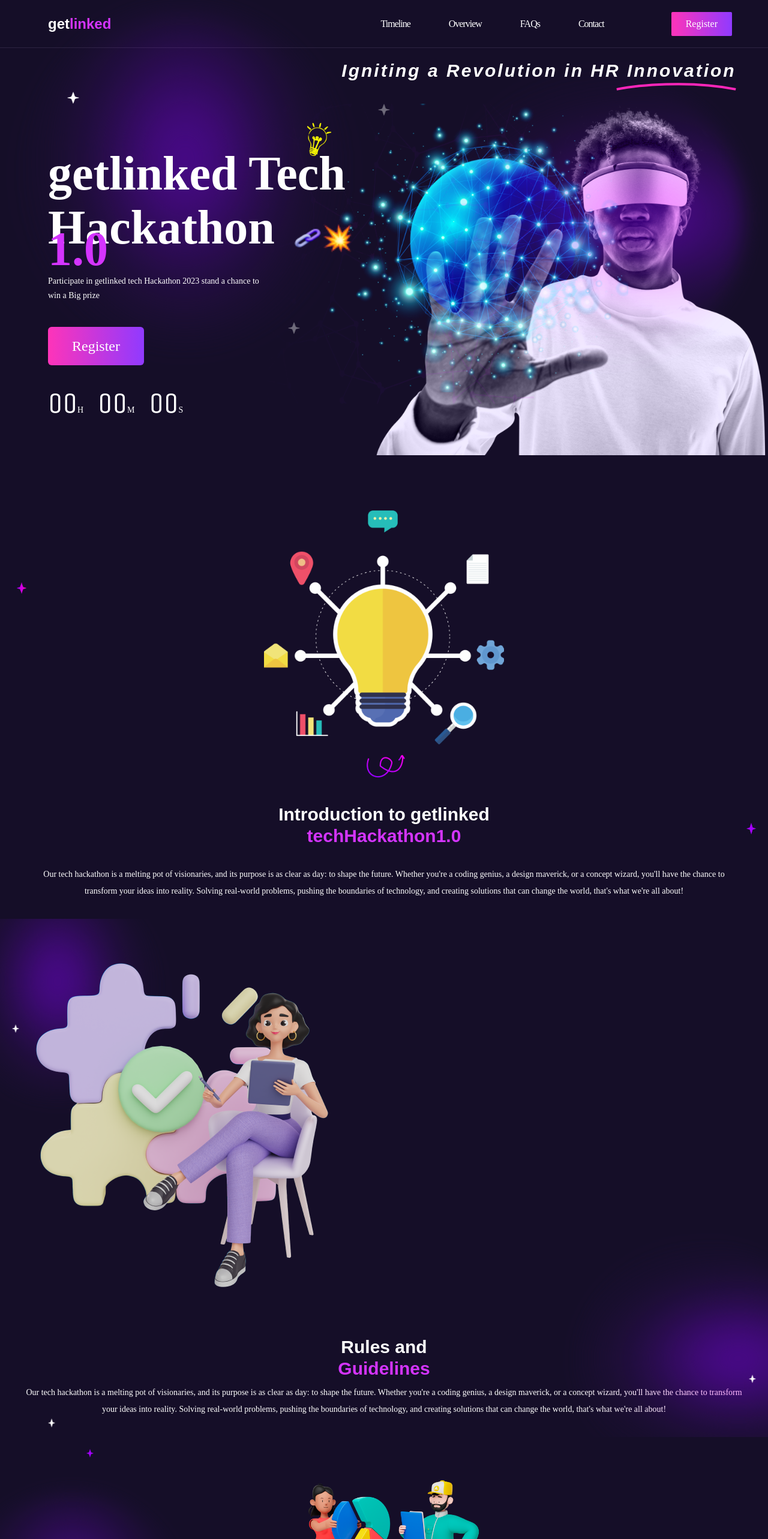
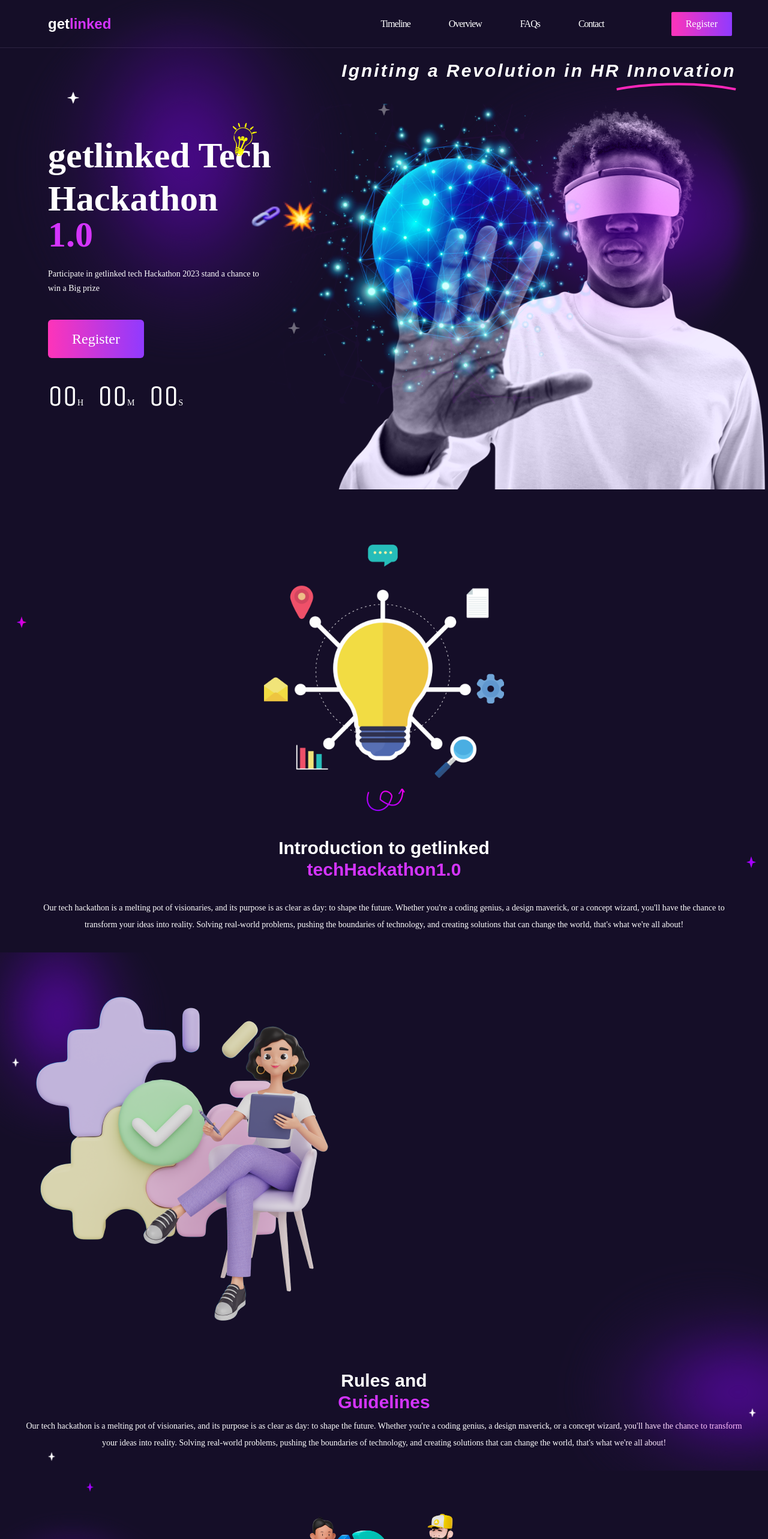
Before and after one commit to yongeazi143/get-linked, a React (Vite) app: page / in a window 1280 px wide. Shown: the top 2566 px of the page at 60% size. Built offline with nearby package versions, Linux system fonts and the light colour scheme; a web font is replaced by a local one.

Commit message:
Hero Page Fixed

```diff
--- a/src/Components/Hero/Hero.jsx
+++ b/src/Components/Hero/Hero.jsx
@@ -26,7 +26,7 @@ const Hero = () => (
     <section className="relative flex flex-col items-center lg:items-start justify-center  gap-10 py-5 lg:flex-row">
       <div className="flex flex-col items-center justify-center z-10  gap-1 lg:items-start lg:ml-20 lg:gap-3">
         <div className="mt-5 text-center  relative pt-5 lg:pt-14 lg:mt-0">
-          <h1 className="text-3xl lg:text-[80px]  font-bold leading-normal">
+          <h1 className="text-3xl lg:text-6xl  font-bold leading-normal">
             getlinked Tech
           </h1>
           <img
@@ -36,7 +36,7 @@ const Hero = () => (
           />
         </div>
         <div className="flex items-center justify-center lg:mb-3">
-          <h1 className="text-3xl lg:text-[80px] font-bold ">
+          <h1 className="text-3xl lg:text-6xl font-bold ">
             Hackathon <span className="text-primary">1.0</span>
           </h1>
           <img src={images.chain} alt="chain" className="lg:w-[60px]" />
--- a/src/Components/Rules/Rules.jsx
+++ b/src/Components/Rules/Rules.jsx
@@ -22,7 +22,7 @@ const Rules = () => {
         <img
           src={images.purpleLens2}
           alt="purple lens"
-          className="absolute w-[400px] h-[400px] rounded-full blur-lg mix-blend-hard-light -top-32 -right-20"
+          className="absolute w-[400px] h-[400px] rounded-full blur-xl mix-blend-hard-light -top-32 -right-20"
         />
         <img
           src={images.star}
```
